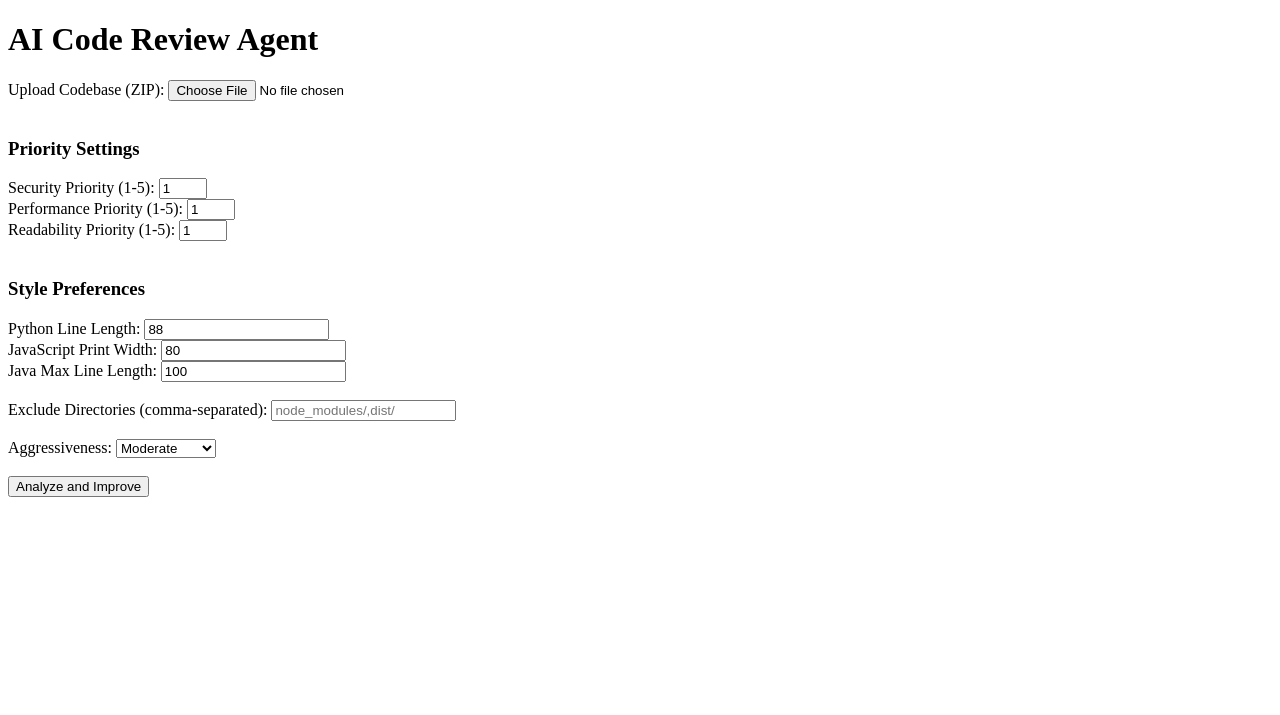
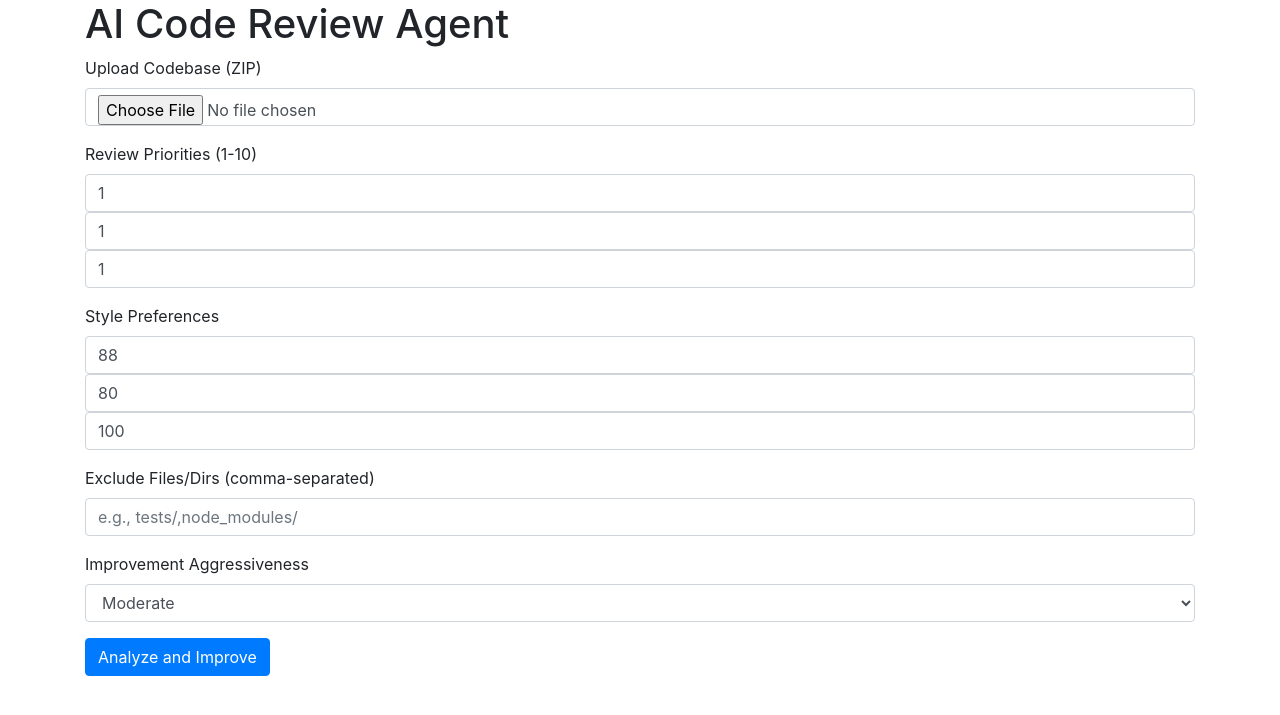
Before and after one commit to Dinesh0007000/AICodeReviewAgent, a Flask app: page / in a window 1280 px wide. Shown: the top 715 px of the page. Run offline with Flask 3, Linux system fonts and the light colour scheme; some libraries are stand-ins or nearby versions.

Commit message:
Update index.html

```diff
--- a/src/templates/index.html
+++ b/src/templates/index.html
@@ -1,45 +1,70 @@
 <!DOCTYPE html>
-<html lang="en">
+<html>
+
 <head>
-    <meta charset="UTF-8">
-    <meta name="viewport" content="width=device-width, initial-scale=1.0">
     <title>AI Code Review Agent</title>
-    <!-- Link to favicon -->
-    <link rel="icon" type="image/x-icon" href="{{ url_for('static', filename='favicon.ico') }}">
+    <link rel="stylesheet" href="https://stackpath.bootstrapcdn.com/bootstrap/4.5.2/css/bootstrap.min.css">
+    <style>
+        .progress {
+            display: none;
+        }
+
+        .progress.active {
+            display: block;
+        }
+    </style>
+    <script>
+        function showProgress() {
+            document.getElementById('progress').classList.add('active');
+        }
+    </script>
 </head>
+
 <body>
-    <h1>AI Code Review Agent</h1>
-    <form method="POST" enctype="multipart/form-data">
-        <label for="codebase">Upload Codebase (ZIP):</label>
-        <input type="file" id="codebase" name="codebase" accept=".zip" required><br><br>
+    <div class="container">
+        <h1>AI Code Review Agent</h1>
+        <form method="post" enctype="multipart/form-data" onsubmit="showProgress()">
+            <div class="form-group">
+                <label for="codebase">Upload Codebase (ZIP)</label>
+                <input type="file" class="form-control" id="codebase" name="codebase" accept=".zip" required>
+            </div>
+            <div class="form-group">
+                <label>Review Priorities (1-10)</label>
+                <input type="number" class="form-control" name="security_priority" placeholder="Security Priority"
+                    min="1" max="10" value="1">
+                <input type="number" class="form-control" name="performance_priority" placeholder="Performance Priority"
+                    min="1" max="10" value="1">
+                <input type="number" class="form-control" name="readability_priority" placeholder="Readability Priority"
+                    min="1" max="10" value="1">
+            </div>
+            <div class="form-group">
+                <label>Style Preferences</label>
+                <input type="number" class="form-control" name="line_length_python" placeholder="Python Line Length"
+                    value="88">
+                <input type="number" class="form-control" name="line_length_js" placeholder="JavaScript Print Width"
+                    value="80">
+                <input type="number" class="form-control" name="line_length_java" placeholder="Java Max Line Length"
+                    value="100">
+            </div>
+            <div class="form-group">
+                <label for="exclude">Exclude Files/Dirs (comma-separated)</label>
+                <input type="text" class="form-control" id="exclude" name="exclude"
+                    placeholder="e.g., tests/,node_modules/">
+            </div>
+            <div class="form-group">
+                <label for="aggressiveness">Improvement Aggressiveness</label>
+                <select class="form-control" id="aggressiveness" name="aggressiveness">
+                    <option value="low">Low</option>
+                    <option value="moderate" selected>Moderate</option>
+                    <option value="high">High</option>
+                </select>
+            </div>
+            <button type="submit" class="btn btn-primary">Analyze and Improve</button>
+            <div id="progress" class="progress">
+                <div class="progress-bar progress-bar-striped progress-bar-animated" style="width: 100%"></div>
+            </div>
+        </form>
+    </div>
+</body>
 
-        <h3>Priority Settings</h3>
-        <label for="security_priority">Security Priority (1-5):</label>
-        <input type="number" id="security_priority" name="security_priority" min="1" max="5" value="1"><br>
-        <label for="performance_priority">Performance Priority (1-5):</label>
-        <input type="number" id="performance_priority" name="performance_priority" min="1" max="5" value="1"><br>
-        <label for="readability_priority">Readability Priority (1-5):</label>
-        <input type="number" id="readability_priority" name="readability_priority" min="1" max="5" value="1"><br><br>
-
-        <h3>Style Preferences</h3>
-        <label for="line_length_python">Python Line Length:</label>
-        <input type="number" id="line_length_python" name="line_length_python" value="88"><br>
-        <label for="line_length_js">JavaScript Print Width:</label>
-        <input type="number" id="line_length_js" name="line_length_js" value="80"><br>
-        <label for="line_length_java">Java Max Line Length:</label>
-        <input type="number" id="line_length_java" name="line_length_java" value="100"><br><br>
-
-        <label for="exclude">Exclude Directories (comma-separated):</label>
-        <input type="text" id="exclude" name="exclude" placeholder="node_modules/,dist/"><br><br>
-
-        <label for="aggressiveness">Aggressiveness:</label>
-        <select id="aggressiveness" name="aggressiveness">
-            <option value="conservative">Conservative</option>
-            <option value="moderate" selected>Moderate</option>
-            <option value="aggressive">Aggressive</option>
-        </select><br><br>
-
-        <input type="submit" value="Analyze and Improve">
-    </form>
-</body>
 </html>
```
